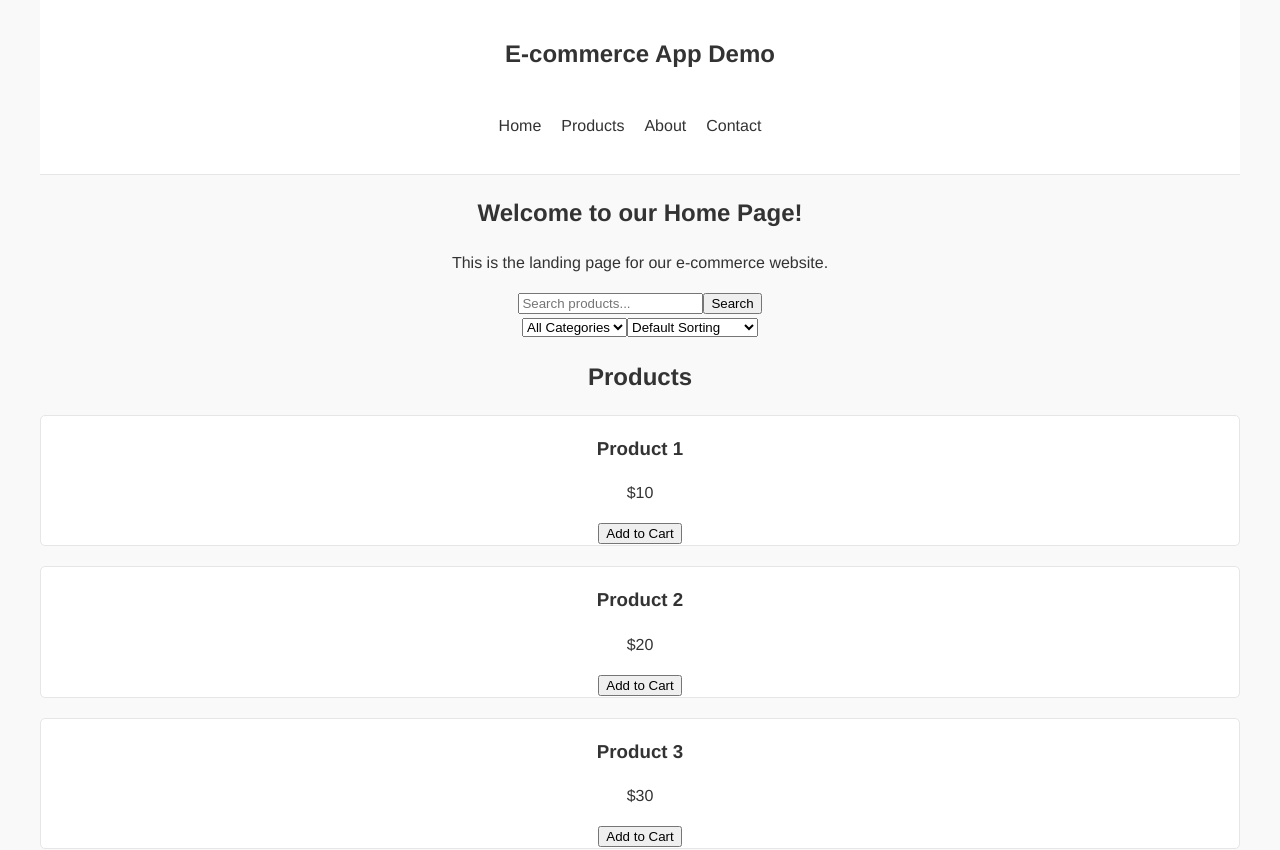
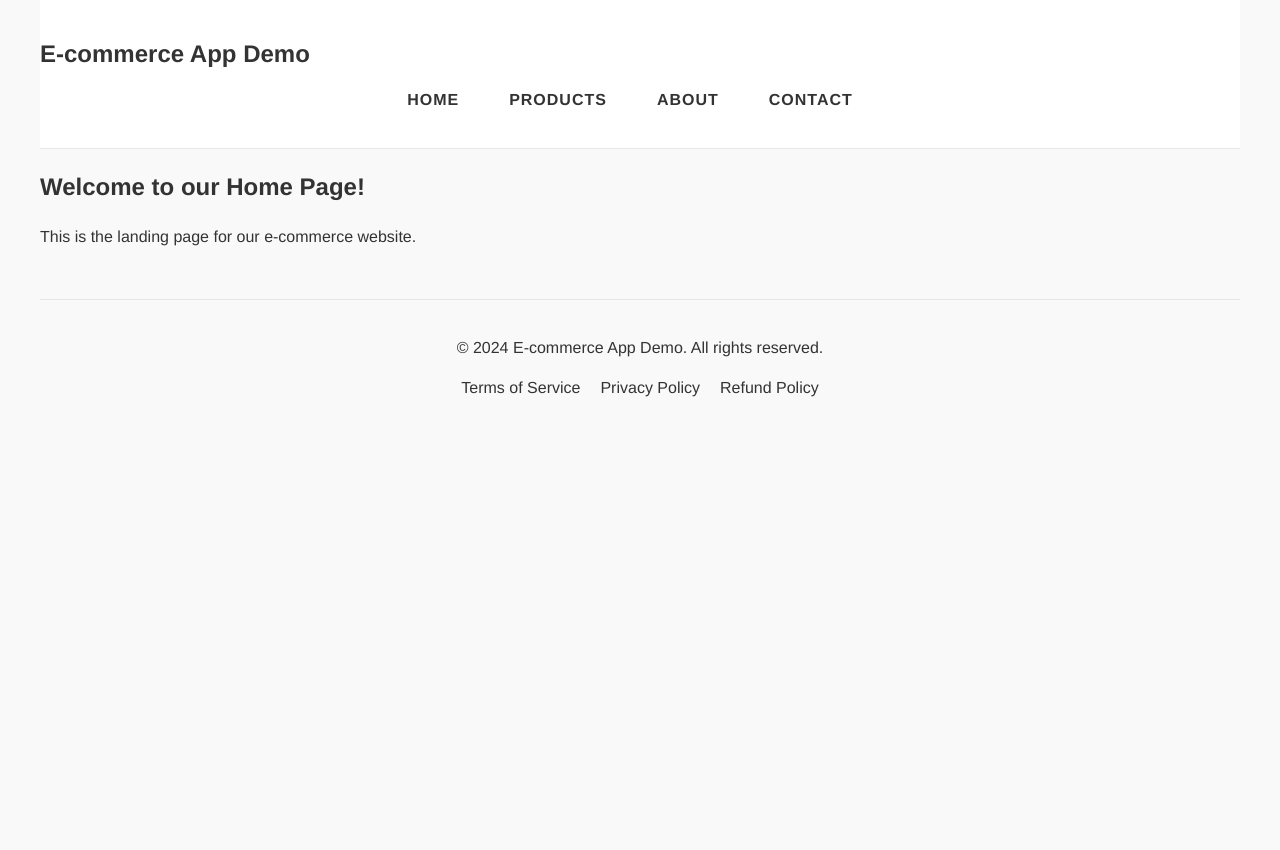
Before and after one commit to asearer/shopping-site-demo, a React (Create React App) app: page / in a window 1280 px wide. Shown: the top 850 px of the page. After the commit the page ends 800 px from the top, so only its background shows below. Built offline with nearby package versions, Linux system fonts and the light colour scheme.

Commit message:
On branch main  Your branch is up to date with 'origin/main'.  Changes to be committed: 	modified:   src/App.css 	modified:   src/App.js 	new file:   src/components/Navbar.css 	new file:   src/components/Navbar.js component separation/refactor, CSS styles

```diff
--- a/src/App.css
+++ b/src/App.css
@@ -14,7 +14,6 @@ body {
   max-width: 1200px;
   margin: 0 auto;
   padding: 0 15px;
-  text-align: center; /* Center content */
 }
 
 /* Header Styles */
@@ -25,35 +24,42 @@ header {
   padding: 20px 0;
 }
 
-.header-content {
-  display: flex;
-  flex-direction: column;
-  align-items: center;
-}
-
 .logo {
   font-size: 1.5rem;
   color: #333;
   text-decoration: none;
 }
 
+/* Navbar Styles */
+
 .navbar {
-  margin-top: 10px;
+  text-align: center;
 }
 
 .navbar ul {
   list-style: none;
   padding: 0;
-  display: flex;
 }
 
 .navbar li {
+  display: inline-block;
   margin-right: 20px;
 }
 
 .navbar a {
   color: #333;
   text-decoration: none;
+  font-size: 16px;
+  font-weight: bold;
+  letter-spacing: 1px;
+  text-transform: uppercase;
+  padding: 10px 15px;
+}
+
+.navbar a:hover {
+  color: #555;
+  background-color: #f9f9f9;
+  border-radius: 5px;
 }
 
 /* Product Styles */
@@ -98,8 +104,6 @@ footer {
   padding: 20px 0;
   text-align: center;
   margin-top: 50px;
-  display: flex; /* Center content */
-  justify-content: center; /* Center content */
 }
 
 .footer-links a {
--- a/src/App.js
+++ b/src/App.js
@@ -1,80 +1,21 @@
-import React, { useState } from 'react';
-import './App.css';
-import { BrowserRouter as Router, Route, Routes, Link } from 'react-router-dom';
+// App.js
+import React from 'react';
+import { BrowserRouter as Router, Route, Routes } from 'react-router-dom';
 import Home from './components/Home';
 import Products from './components/Products';
 import About from './components/About';
 import Contact from './components/Contact';
-import ProductList from './components/ProductList';
-import Cart from './components/Cart';
-import Search from './components/Search';
-import FiltersAndSorting from './components/FiltersAndSorting';
-import ProductDetails from './components/ProductDetails';
-import ShoppingCartSummary from './components/ShoppingCartSummary';
+import Navbar from './components/Navbar';
+import './App.css';
 
-function App() {
-  const [cartItems, setCartItems] = useState([]);
-  const [selectedProduct, setSelectedProduct] = useState(null);
-
-  const addToCart = (product) => {
-    const existingItem = cartItems.find(item => item.id === product.id);
-
-    if (existingItem) {
-      const updatedCartItems = cartItems.map(item => {
-        if (item.id === product.id) {
-          return { ...item, quantity: item.quantity + 1 };
-        }
-        return item;
-      });
-      setCartItems(updatedCartItems);
-    } else {
-      setCartItems([...cartItems, { ...product, quantity: 1 }]);
-    }
-  };
-
-  const removeFromCart = (productId) => {
-    const updatedCartItems = cartItems.filter(item => item.id !== productId);
-    setCartItems(updatedCartItems);
-  };
-
-  const updateQuantity = (productId, newQuantity) => {
-    setCartItems(prevCartItems => {
-      const updatedCartItems = prevCartItems.map(item => {
-        if (item.id === productId) {
-          return { ...item, quantity: newQuantity };
-        }
-        return item;
-      });
-      return updatedCartItems;
-    });
-  };
-
-  const handleSearch = (query) => {
-    console.log('Search query:', query);
-  };
-
-  const handleFilter = (name, value) => {
-    console.log(`Filter by ${name}: ${value}`);
-  };
-
-  const handleSort = (value) => {
-    console.log('Sort by:', value);
-  };
-
+const App = () => {
   return (
     <Router>
       <div className="container">
         <header>
           <div className="header-content">
             <h1 className="logo">E-commerce App Demo</h1>
-            <nav className="navbar">
-              <ul>
-                <li><Link to="/">Home</Link></li>
-                <li><Link to="/Products">Products</Link></li>
-                <li><Link to="/About">About</Link></li>
-                <li><Link to="/Contact">Contact</Link></li>
-              </ul>
-            </nav>
+            <Navbar /> {/* Include Navbar component */}
           </div>
         </header>
         <main>
@@ -84,18 +25,6 @@ function App() {
             <Route path="/about" element={<About />} />
             <Route path="/contact" element={<Contact />} />
           </Routes>
-          <Search handleSearch={handleSearch} />
-          <FiltersAndSorting handleFilter={handleFilter} handleSort={handleSort} />
-          <div className="row">
-            <div className="col-lg-8">
-              <ProductList addToCart={addToCart} />
-            </div>
-            <div className="col-lg-4">
-              <Cart cartItems={cartItems} removeFromCart={removeFromCart} updateQuantity={updateQuantity} />
-              <ShoppingCartSummary cartItems={cartItems} />
-            </div>
-          </div>
-          {selectedProduct && <ProductDetails product={selectedProduct} />}
         </main>
         <footer>
           <div className="container">
@@ -110,6 +39,6 @@ function App() {
       </div>
     </Router>
   );
-}
+};
 
 export default App;
--- /dev/null
+++ b/src/components/Navbar.css
@@ -0,0 +1,30 @@
+/* Navbar.css */
+.navbar {
+  text-align: center;
+}
+
+.navbar ul {
+  list-style: none;
+  padding: 0;
+}
+
+.navbar li {
+  display: inline-block;
+  margin-right: 20px;
+}
+
+.navbar a {
+  color: #333;
+  text-decoration: none;
+  font-size: 16px;
+  font-weight: bold;
+  letter-spacing: 1px;
+  text-transform: uppercase;
+  padding: 10px 15px;
+}
+
+.navbar a:hover {
+  color: #555;
+  background-color: #f9f9f9;
+  border-radius: 5px;
+}
--- /dev/null
+++ b/src/components/Navbar.js
@@ -0,0 +1,19 @@
+// Navbar.js
+import React from 'react';
+import { Link } from 'react-router-dom';
+import './Navbar.css';
+
+const Navbar = () => {
+  return (
+    <nav className="navbar">
+      <ul>
+        <li><Link to="/">Home</Link></li>
+        <li><Link to="/products">Products</Link></li>
+        <li><Link to="/about">About</Link></li>
+        <li><Link to="/contact">Contact</Link></li>
+      </ul>
+    </nav>
+  );
+};
+
+export default Navbar;
```
